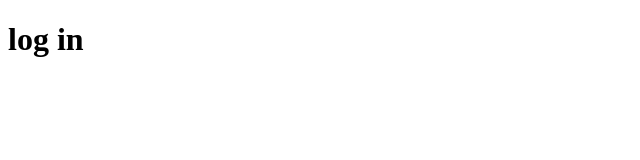
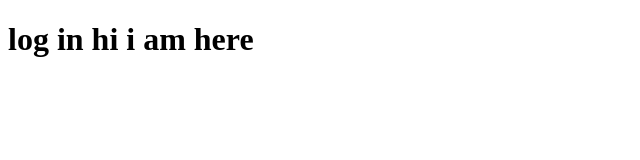
Before and after one commit to prateekvyas2121/testing, a plain HTML site: page login.html in a window 1280 px wide. Shown: the whole page, without its empty margins (0-640 px from the left). Drawn offline with Linux system fonts and the light colour scheme.

Commit message:
chenges to test git hub commmits

```diff
--- a/login.html
+++ b/login.html
@@ -4,6 +4,6 @@
 	<title>login</title>
 </head>
 <body>
-<h1>log in</h1>
+<h1>log in hi i am here</h1>
 </body>
 </html>
```
